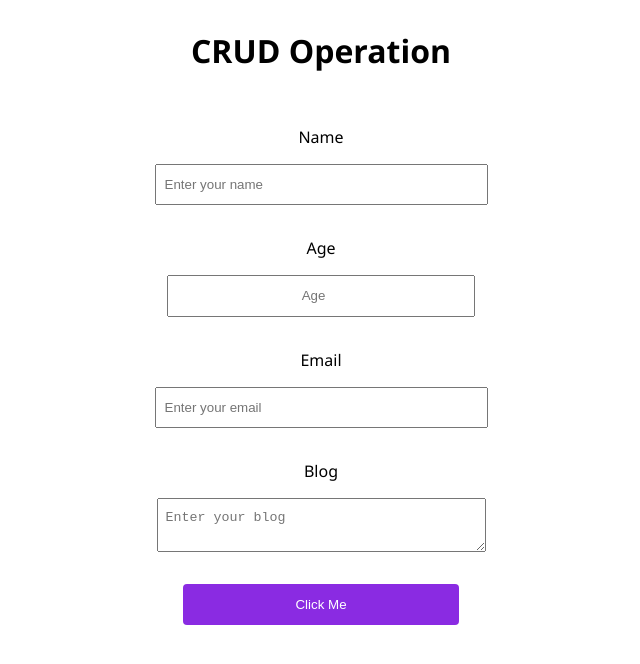
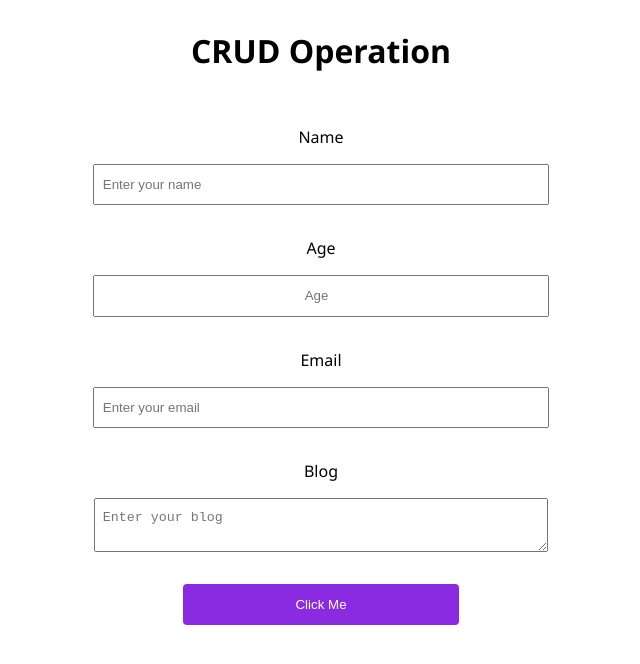
Before and after one commit to dsrathore1/React-Projects, a React (Create React App) app in the folder CRUD APP/client/: page / in a window 1280 px wide. Shown: the top 664 px of the page, without its empty margins (319-959 px from the left). Built offline with nearby package versions, Linux system fonts and the light colour scheme; the HTML template or start-up script is replaced by a standard one.

Commit message:
CSS File

```diff
--- a/CRUD APP/client/src/App.css
+++ b/CRUD APP/client/src/App.css
@@ -1,6 +1,14 @@
 .App {
   font-family: 'Segoe UI', Tahoma, Geneva, Verdana, sans-serif;
+  margin: 0;
+  padding: 0;
 }
+
+::-webkit-scrollbar{
+  display: none;
+  scroll-behavior: smooth;
+}
+
 .container{
   display: flex;
   flex-direction: column;
@@ -15,12 +23,15 @@ label {
 
 input,
 textarea {
-  padding: .7rem 9rem .7rem .5rem;
+  /* padding: .7rem 9rem .7rem .5rem; */
+  padding-left: .5rem;
+  width: 35%;
+  padding-top: .7rem;
+  padding-bottom: .7rem;
   margin-top: 1rem;
 }
 
 .ageI{
-  padding: .7rem 8rem;
   text-align: center;
 }
 
@@ -33,3 +44,8 @@ textarea {
   border-radius: 4px;
   color: white;
 }
+
+.heading2{
+  text-align: center;
+  margin-top: 4rem;
+}
```
